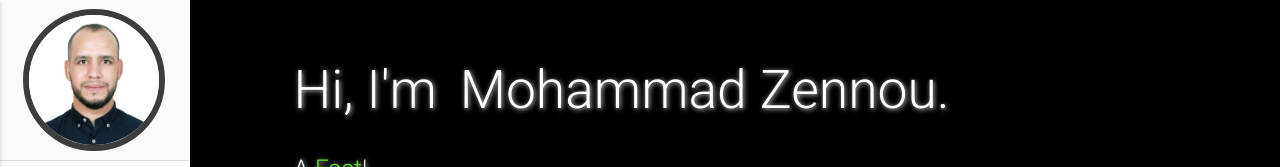
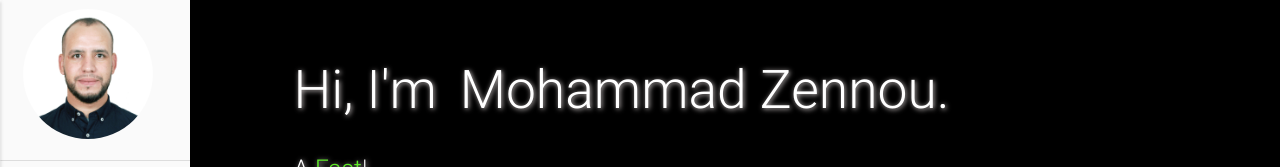
Before and after one commit to medzennou/medzennou.github.io, a plain HTML site: page index.html in a window 1280 px wide. Shown: the top 167 px of the page. Drawn offline with nearby package versions, Linux system fonts and the light colour scheme.

Commit message:
new version

```diff
--- a/assets/css/style.css
+++ b/assets/css/style.css
@@ -11,7 +11,7 @@
   /* background-size: cover;  */
   margin: -31px;
   margin-left:-7px;
-  border: 6px solid rgba(0, 0, 0, 0.76);
+ /* border: 6px solid rgba(250, 247, 247, 0);  */
   border-radius: 50% !important;
 }
 
```
